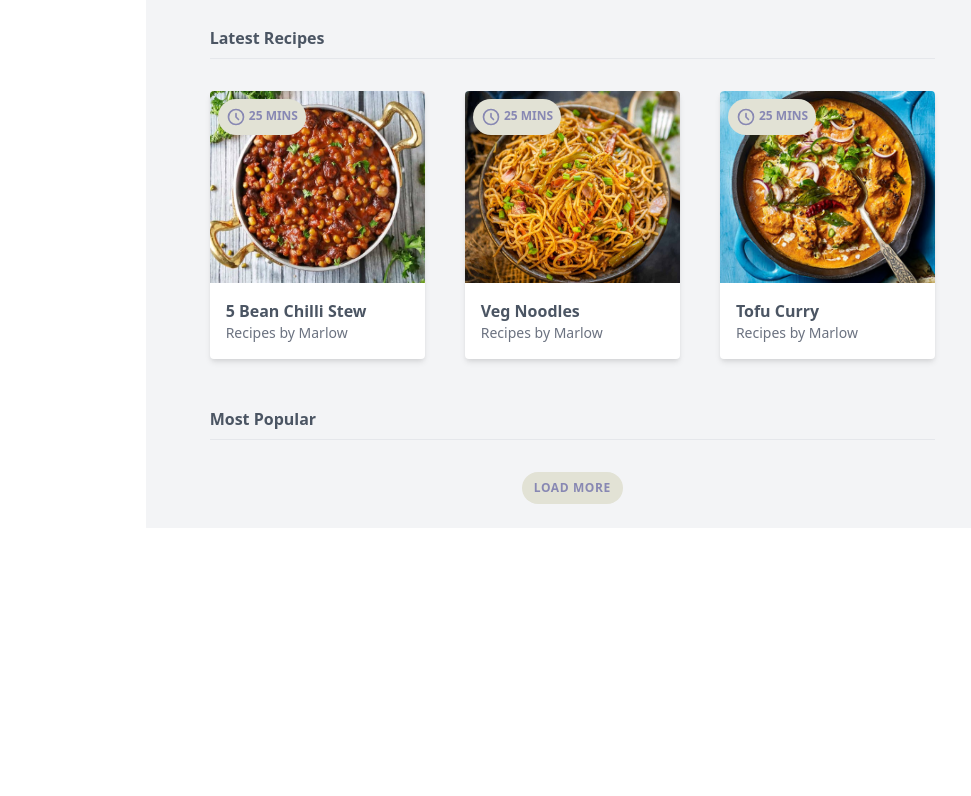
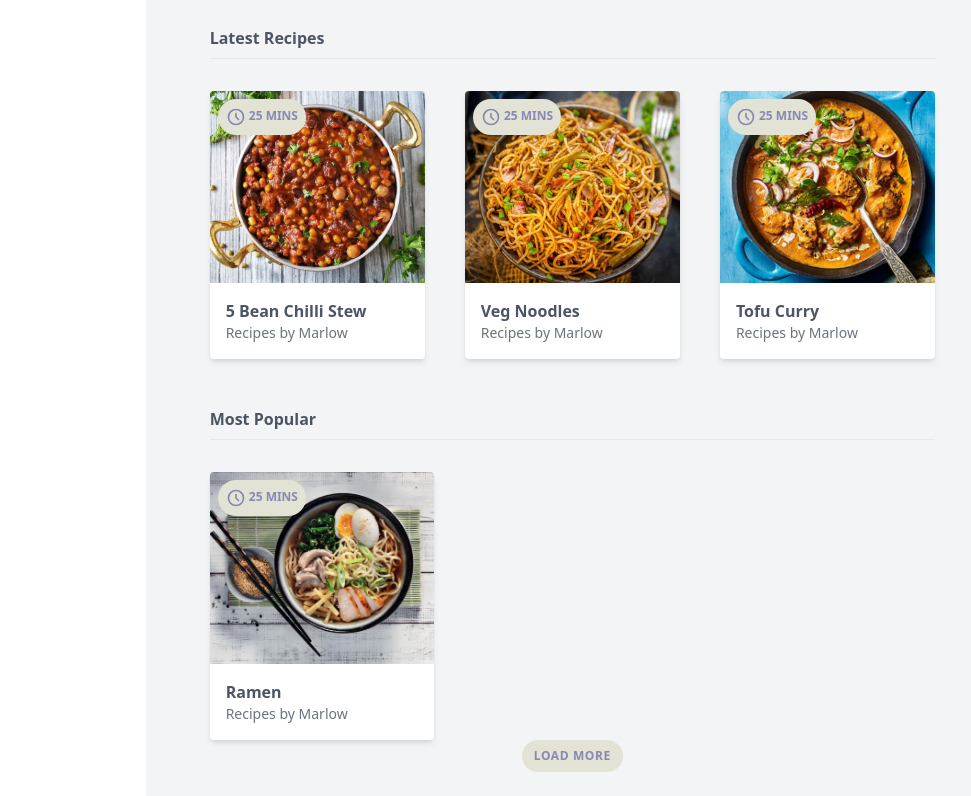
Before and after one commit to rajdeep-ghosh/recipes-tailwindcss, a website: page public/index.html in a window 1280 px wide. Shown: the part 226-1022 px from the top of the page, without its empty margins (281-1252 px from the left). Before the commit the page ends 800 px from the top, so only its background shows below. Drawn offline with Linux system fonts and the light colour scheme.

Commit message:
Add card in more recipes section

```diff
--- a/public/index.html
+++ b/public/index.html
@@ -119,10 +119,23 @@
                 <div class="mt-8">
 
                     <!-- cards go here  -->
+                    <div class="bg-white rounded overflow-hidden shadow-md relative hover:shadow-lg md:w-56">
+                        <img src="./images/ramen.jpg" alt="curry" class="w-full h-32 sm:h-48 object-cover">
+                        <div class="m-4">
+                            <span class="font-bold">Ramen</span>
+                            <span class="block text-gray-500 text-sm">Recipes by Marlow</span>
+                        </div>
+                        <div class="bg-[#e2e2d5] text-[#8888b3] text-xs uppercase font-bold rounded-full p-2 absolute top-0 ml-2 mt-2">
+                            <svg class="w-5 inline-block" xmlns="http://www.w3.org/2000/svg" class="h-6 w-6" fill="none" viewBox="0 0 24 24" stroke="currentColor">
+                                <path stroke-linecap="round" stroke-linejoin="round" stroke-width="2" d="M12 8v4l3 3m6-3a9 9 0 11-18 0 9 9 0 0118 0z" />
+                            </svg>
+                            <span>25 mins</span>
+                        </div>
+                    </div>
                 </div>
 
                 <div class="flex justify-center">
-                    <div class="bg-[#e2e2d5] text-[#8888b3] btn hover:shadow-inner transform hover:scale-125 hover:bg-opacity-50 transition ease-out duration-300">Load More</div>
+                    <div class="load-more-btn">Load More</div>
                 </div>
             </div>
 
--- a/src/tailwind.css
+++ b/src/tailwind.css
@@ -11,4 +11,8 @@
     .btn {
         @apply cursor-pointer rounded-full text-xs font-bold uppercase tracking-wider py-2 px-3;
     }
+
+    .load-more-btn {
+        @apply bg-[#e2e2d5] text-[#8888b3] btn hover:shadow-inner transform hover:scale-125 hover:bg-opacity-50 transition ease-out duration-300;
+    }
 }
```
Also changed, not shown: public/images/ramen.jpg (added), public/styles.css.
